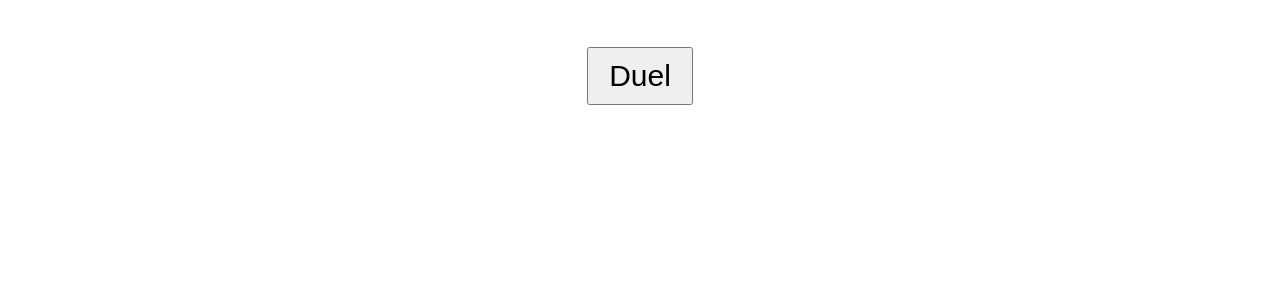
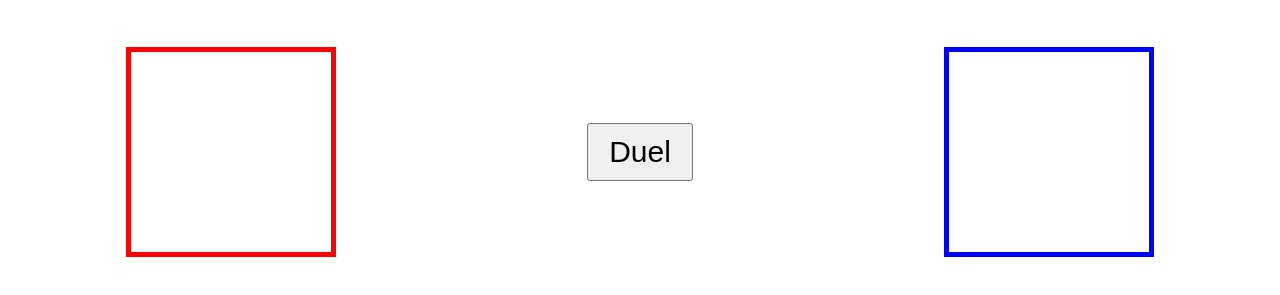
Before and after one commit to RMP1992/topTrumps, a plain HTML site: page index.html in a window 1280 px wide. Shown: the part 93-388 px from the top of the page. Drawn offline with Linux system fonts and the light colour scheme.

Commit message:
aligning of the divs

```diff
--- a/index.html
+++ b/index.html
@@ -9,14 +9,21 @@
     <title>Top Trumps</title>
 </head>
 <body>
+    <div id="divHeader">
         <header>
             <div id="headingContainer">
                 <h1 id="heading">Top Trumps</h1>
             </div>
         </header>
-    <div id="btnContainer">
+    </div>
+    <div id="cardsContainer" class="cards">
+        <div id="player1" class="card1"></div>
+            <div class="btnContainer">
                 <button id="button">Duel</button>
             </div>
+        <div id="player2" class="card2"></div>
+    </div>
+
     <script type="text/javascript" src="app.js"></script>
 </body>
 </html>
--- a/style.css
+++ b/style.css
@@ -4,11 +4,32 @@ body{
     flex-direction: column;
     position: relative;
 }
+
 #heading{
     margin: 50px;
-    font-family: 'Press Start 2P', cursive; ;
+    font-family: 'Press Start 2P', cursive;
+
 }
-#btnContainer{
+.cards{
+    display: flex;
+    width: 100vw;
+    justify-content: space-around;
+
+
+}
+
+
+div #player1{
+    height: 200px;
+    width: 200px;
+    border: solid 5px red;
+
+
+}
+div #player2{
+    height: 200px;
+    width: 200px;
+    border: solid 5px blue;
 
 }
 #button{
@@ -20,3 +41,6 @@ body{
 
 
 }
+.btnContainer{
+    align-self: center;
+}
```
Lines whose indentation alone changed are shown as unchanged.
